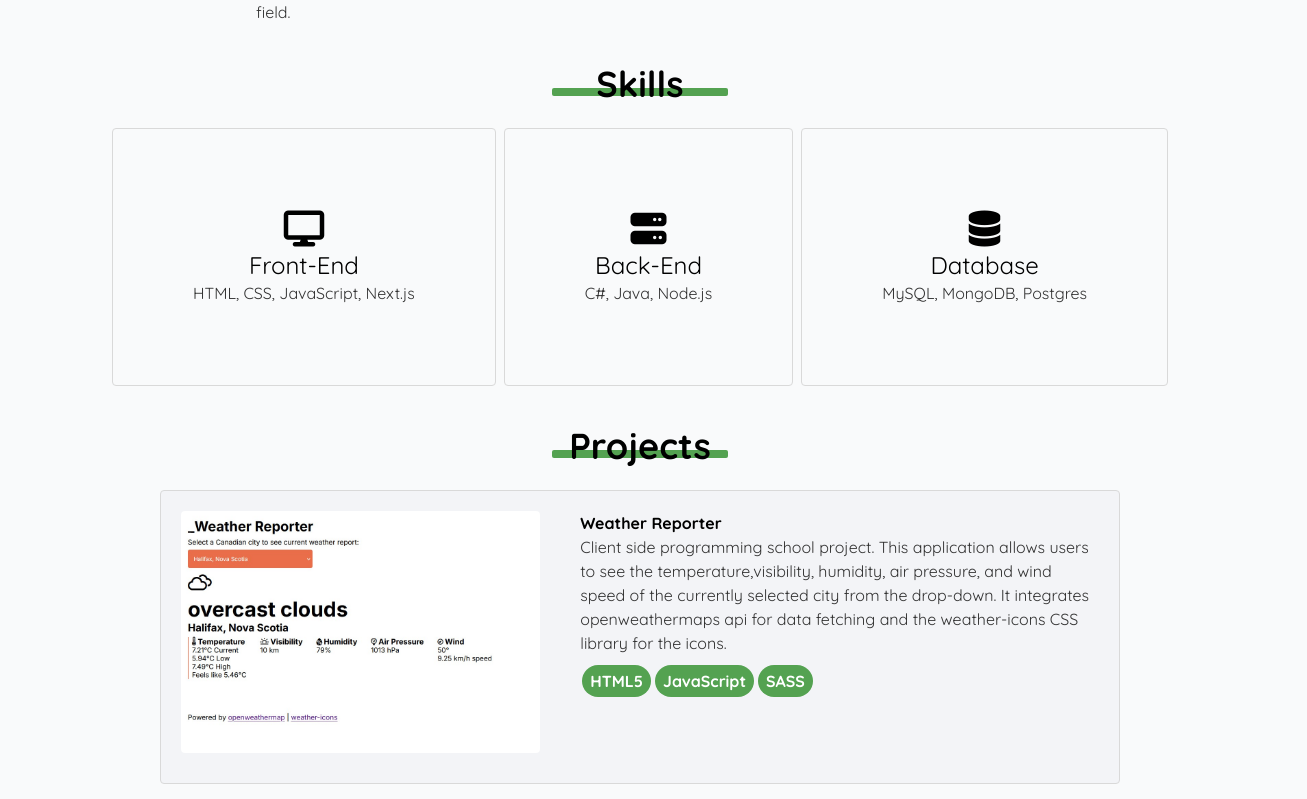
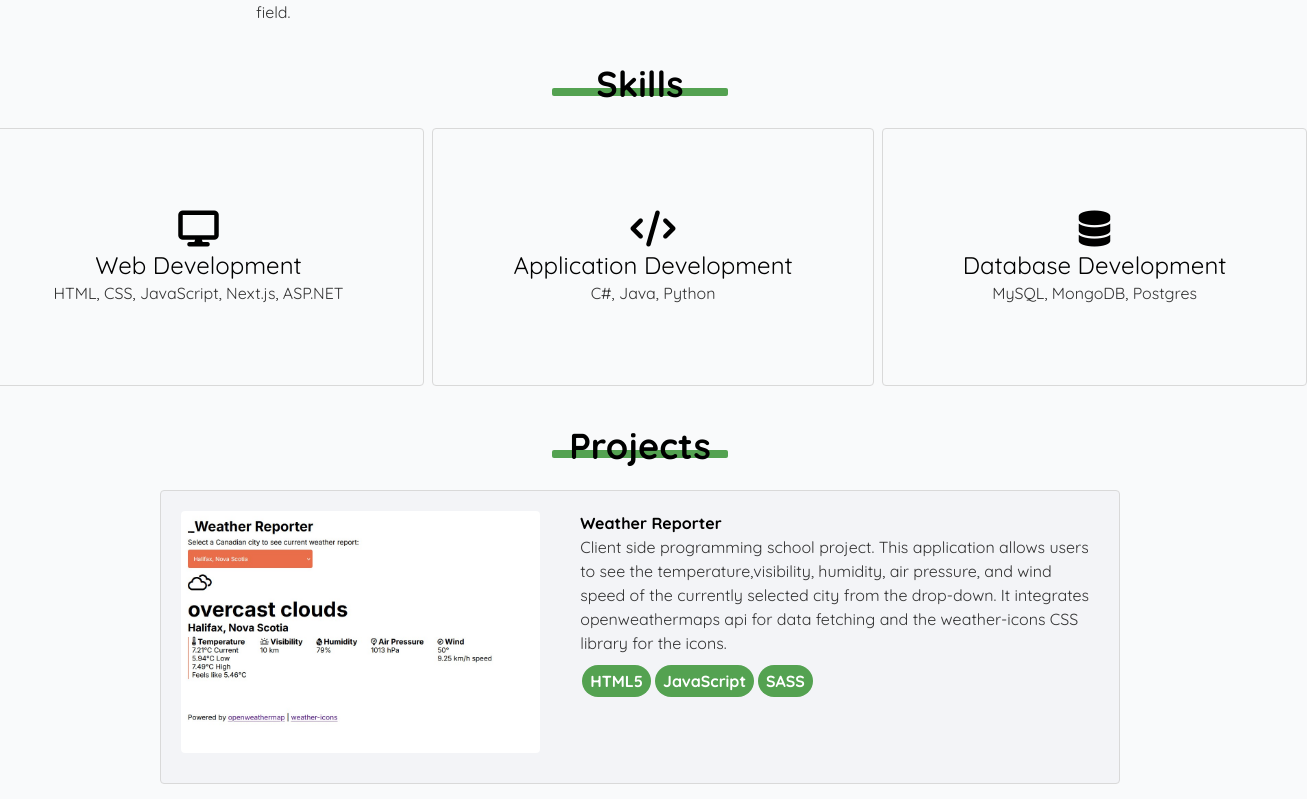
Before and after one commit to aaronmacpherson/aaron-portfolio, a Next.js app: page / in a window 1280 px wide. Shown: the part 1021-1820 px from the top of the page, 1307 px wide, since content can reach past the window. Built offline with nearby package versions, Linux system fonts and the light colour scheme.

Commit message:
updated skills section

```diff
--- a/src/components/Skills.tsx
+++ b/src/components/Skills.tsx
@@ -6,19 +6,19 @@ export default function Skills() {
                     <h2 className="flex flex-col items-center text-4xl font-bold after:border-b-8 after:rounded-sm after:w-44 after:block after:border-accent after:relative after:bottom-4 after:z-[-1]">Skills</h2>
                 </div>
                 <div className="flex flex-col lg:flex-row w-3/4 items-center justify-center text-nowrap gap-2">
-                    <div className="flex flex-col basis-1/2 p-20 w-3/4 items-center justify-center rounded border border-subBackgroundBorder">
+                    <div className="flex flex-col p-20 w-3/4 items-center justify-center rounded border border-subBackgroundBorder">
                         <div><i className="fas fa-solid fa-display text-4xl"></i></div>
-                        <div className="text-2xl">Front-End</div>
-                        <div className="text-mainText">HTML, CSS, JavaScript, Next.js</div>
+                        <div className="text-2xl">Web Development</div>
+                        <div className="text-mainText">HTML, CSS, JavaScript, Next.js, ASP.NET</div>
                     </div>
-                    <div className="flex flex-col mt-5 lg:m-0 basis-1/2 p-20 w-3/4 items-center justify-center rounded border border-subBackgroundBorder">
-                        <div><i className="fas fa-solid fa-server text-4xl"></i></div>
-                        <div className="text-2xl">Back-End</div>
-                        <div className="text-mainText">C#, Java, Node.js</div>
+                    <div className="flex flex-col p-20 w-3/4 items-center justify-center rounded border border-subBackgroundBorder">
+                        <div><i className="fas fa-solid fa-code text-4xl"></i></div>
+                        <div className="text-2xl">Application Development</div>
+                        <div className="text-mainText">C#, Java, Python</div>
                     </div>
-                    <div className="flex flex-col mt-5 lg:m-0 basis-1/2 p-20 w-3/4 items-center justify-center rounded border border-subBackgroundBorder">
+                    <div className="flex flex-col p-20 w-3/4 items-center justify-center rounded border border-subBackgroundBorder">
                         <div><i className="fas fa-solid fa-database text-4xl"></i></div>
-                        <div className="text-2xl">Database</div>
+                        <div className="text-2xl">Database Development</div>
                         <div className="text-mainText">MySQL, MongoDB, Postgres</div>
                     </div>
                 </div>
```
